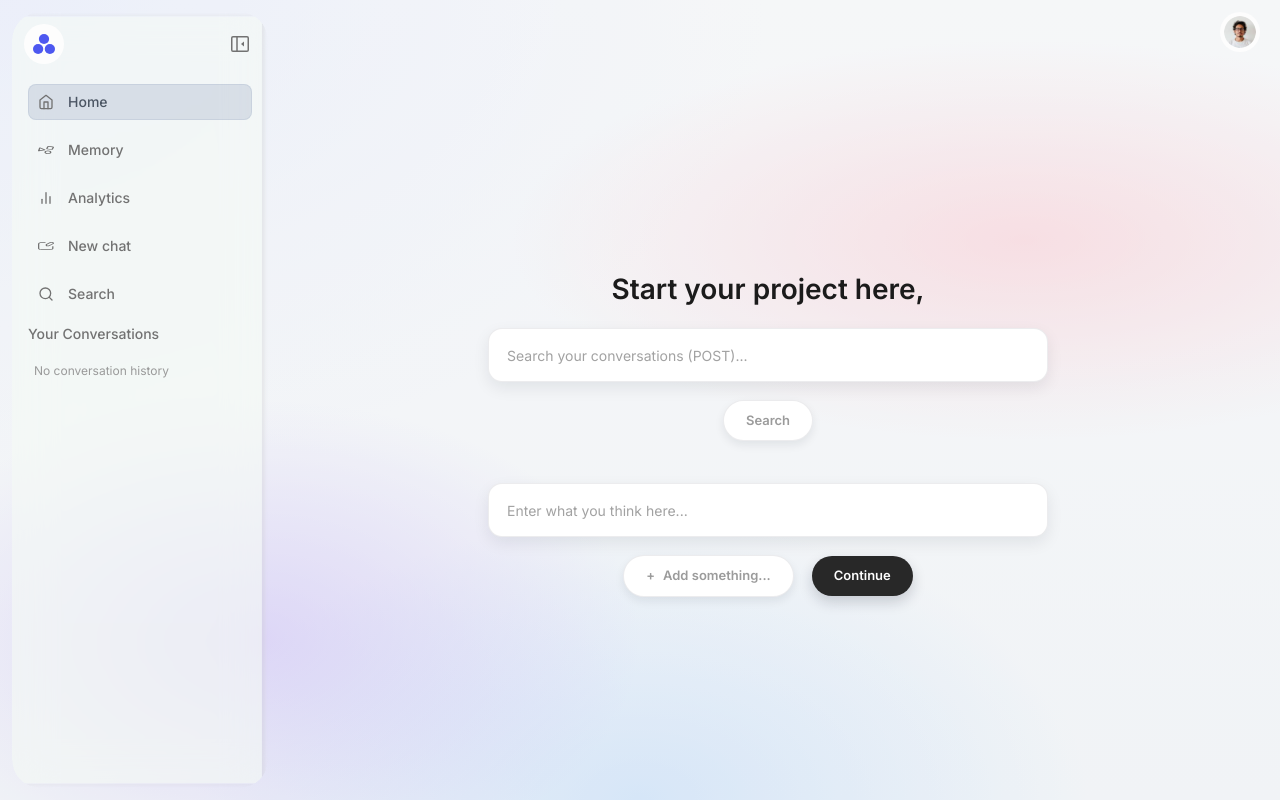
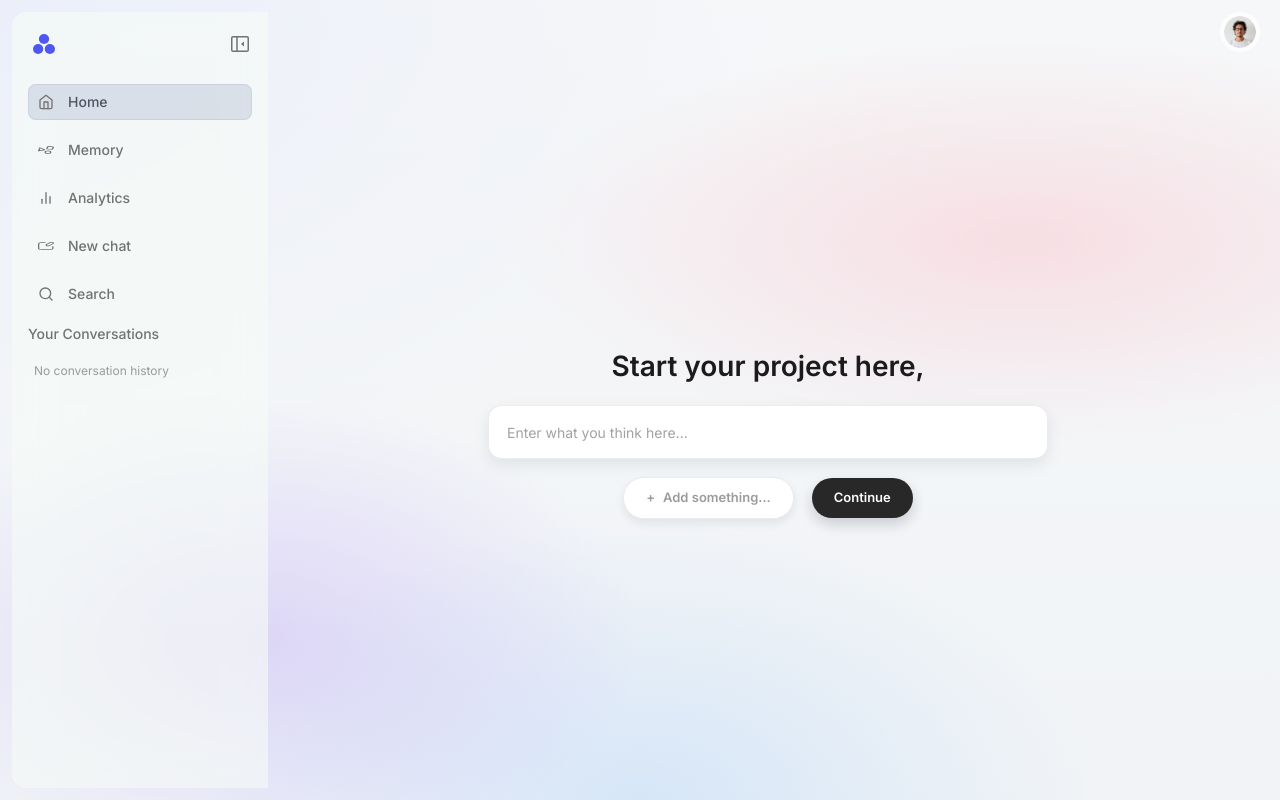
Before and after one commit to Edward-H26/MIRA, a Django app: page /home/ in a window 1280 px wide. Run offline with Django 5.2, Linux system fonts and the light colour scheme.

Commit message:
Home Page Alignment; Navbar corner fix;

```diff
--- a/app/memoria/templates/memoria/home.html
+++ b/app/memoria/templates/memoria/home.html
@@ -3,33 +3,6 @@
 {% block content %}
 <div class="home-start">
   <h1 class="home-start-title">Start your project here,</h1>
-
-  <form method="post" action="{% url 'memoria:home' %}" style="margin-bottom: 24px;">
-    {% csrf_token %}
-    <div class="home-start-input" style="position: relative;">
-      <input type="text" name="search" value="{{ search_query|default:'' }}" placeholder="Search your conversations (POST)..." aria-label="Search conversations" style="width: 100%;">
-      <input type="hidden" name="action" value="search">
-    </div>
-    <div class="home-start-actions">
-      <button type="submit" class="home-pill-button home-pill-ghost">Search</button>
-    </div>
-  </form>
-
-  {% if search_results is not None %}
-  <div style="margin-bottom: 32px; padding: 16px; background: rgba(255,255,255,0.7); border-radius: 12px; border: 1px solid rgba(0,0,0,0.06); backdrop-filter: blur(8px);">
-    <h2 style="font-family: Inter, sans-serif; font-size: 16px; font-weight: 600; color: #333; margin: 0 0 12px 0;">
-      Search Results for "{{ search_query }}"
-    </h2>
-    {% for session in search_results %}
-      <a href="{{ session.get_absolute_url }}" style="display: block; padding: 10px 12px; border-radius: 8px; text-decoration: none; color: #333; font-family: Inter, sans-serif; font-size: 14px; transition: background 0.15s;" onmouseenter="this.style.background='rgba(0,0,0,0.04)'" onmouseleave="this.style.background='transparent'">
-        {{ session.title|default:"Untitled" }}
-        <span style="color: #999; font-size: 12px; margin-left: 8px;">{{ session.updated_at }}</span>
-      </a>
-    {% empty %}
-      <p style="font-family: Inter, sans-serif; font-size: 14px; color: #999; text-align: center; padding: 16px 0; margin: 0;">No conversations match your search.</p>
-    {% endfor %}
-  </div>
-  {% endif %}
 
   <form method="post" action="{% url 'memoria:home' %}">
     {% csrf_token %}
--- a/static/css/base.css
+++ b/static/css/base.css
@@ -37,7 +37,9 @@ textarea {
     --surface-1: #e8e8e8;
     --surface-2: #e0e0e0;
     --surface-2-border: #d0d0d0;
-    --radius: 24px;
+    --radius: 16px;
+    --shell-radius: 14px;
+    --shell-offset: 12px;
     --sidebar-width: 20vw;
     --sidebar-collapsed-width: 56px;
 }
@@ -135,16 +137,42 @@ textarea {
 #sidebar {
     width: var(--sidebar-width);
     min-width: 220px;
-    border-radius: 28px;
-    top: 12px;
-    left: 12px;
-    height: calc(100% - 24px);
+    border-top-left-radius: var(--shell-radius);
+    border-bottom-left-radius: var(--shell-radius);
+    border-top-right-radius: 0;
+    border-bottom-right-radius: 0;
+    top: var(--shell-offset);
+    left: var(--shell-offset);
+    height: calc(100% - (var(--shell-offset) * 2));
     box-shadow: none;
     overflow: hidden;
 }
 
+#sidebar > .relative {
+    border-top-left-radius: var(--shell-radius);
+    border-bottom-left-radius: var(--shell-radius);
+    border-top-right-radius: 0;
+    border-bottom-right-radius: 0;
+    overflow: hidden;
+}
+
+#sidebar .sidebar-header {
+    padding: var(--shell-offset);
+}
+
 #sidebar .frosted-glass {
-    border-radius: 28px;
+    border-top-left-radius: var(--shell-radius);
+    border-bottom-left-radius: var(--shell-radius);
+    border-top-right-radius: 0;
+    border-bottom-right-radius: 0;
+    border-top: none;
+    border-right: none;
+    border-bottom: none;
+    border-left: none;
+}
+
+#sidebar-logo {
+    border-radius: 50%;
 }
 
 #sidebar[data-collapsed="true"] {
@@ -246,13 +274,13 @@ textarea {
         top: 0;
         width: var(--sidebar-width);
         height: 100%;
-        border-radius: 0 28px 28px 0;
+        border-radius: var(--shell-radius) 0 0 var(--shell-radius);
         transform: translateX(-100%);
         box-shadow: none;
         z-index: 100;
     }
     #sidebar .frosted-glass {
-        border-radius: 0 28px 28px 0;
+        border-radius: var(--shell-radius) 0 0 var(--shell-radius);
     }
     #sidebar.sidebar-open,
     #sidebar.sidebar-open[data-collapsed="true"] {
@@ -457,6 +485,8 @@ textarea {
     justify-content: center;
     gap: 18px;
     flex-wrap: wrap;
+    width: min(560px, 86vw);
+    margin: 0 auto;
 }
 .home-pill-button {
     border-radius: 999px;
--- a/static/js/main.js
+++ b/static/js/main.js
@@ -26,6 +26,16 @@ function initSidebar() {
     const conversationActions = document.querySelectorAll(".conversation-actions")
     const navItems = document.querySelectorAll("[data-nav]")
     const sidebarContent = sidebar.querySelector(".sidebar-content")
+    const searchModalPanel = document.getElementById("search-modal-panel")
+
+    function syncSearchModalPosition() {
+        if (!searchModalPanel) return
+        const isDesktop = window.innerWidth >= 1024
+        const isCollapsed = sidebar.dataset.collapsed === "true"
+        searchModalPanel.style.left = (isDesktop && !isCollapsed)
+            ? "calc((20vw + 100vw) / 2)"
+            : "50%"
+    }
 
     function setSidebarExpanded() {
         sidebar.classList.remove("collapsed")
@@ -35,6 +45,7 @@ function initSidebar() {
         conversationActions.forEach(el => el.classList.remove("hidden"))
         if (newChatText) newChatText.classList.remove("hidden")
         if (newChatContainer) newChatContainer.classList.remove("hidden")
+        syncSearchModalPosition()
     }
 
     function setSidebarCollapsed() {
@@ -45,6 +56,7 @@ function initSidebar() {
         conversationActions.forEach(el => el.classList.add("hidden"))
         if (newChatText) newChatText.classList.add("hidden")
         if (newChatContainer) newChatContainer.classList.add("hidden")
+        syncSearchModalPosition()
     }
 
     function toggleSidebarCollapse() {
@@ -59,7 +71,7 @@ function initSidebar() {
             setSidebarExpanded()
         } else {
             sidebar.dataset.collapsed = "true"
-            mainContent.style.left = "80px"
+            mainContent.style.left = "0"
             if (collapseArrow) collapseArrow.classList.add("hidden")
             if (expandArrow) expandArrow.classList.remove("hidden")
             if (collapseBtn) collapseBtn.title = "Expand sidebar"
@@ -240,6 +252,7 @@ function initSidebar() {
             sidebar.classList.remove("sidebar-open")
             if (sidebarOverlay) sidebarOverlay.classList.add("hidden")
         }
+        syncSearchModalPosition()
     })
 
     document.addEventListener("keydown", function(e) {
@@ -259,6 +272,7 @@ function initSidebar() {
     if (window.innerWidth < 1024) {
         mainContent.style.left = "0"
     }
+    syncSearchModalPosition()
 
     window.toggleSidebarCollapse = toggleSidebarCollapse
     window.openSidebar = openSidebar
--- a/templates/base.html
+++ b/templates/base.html
@@ -41,7 +41,7 @@
             <div class="relative z-10 flex flex-col h-full w-full overflow-hidden">
                 <!-- Sidebar Header -->
                 <div class="sidebar-header flex items-center justify-between py-3 px-3">
-                    <a href="{% url 'memoria:home' %}" id="sidebar-logo" class="w-10 h-10 rounded-full bg-bg-surface2 flex items-center justify-center flex-shrink-0 overflow-hidden">
+                    <a href="{% url 'memoria:home' %}" id="sidebar-logo" class="w-10 h-10 rounded-full flex items-center justify-center flex-shrink-0 overflow-hidden">
                         <img src="{% static 'images/logo.svg' %}" alt="Logo" class="h-5 w-auto" />
                     </a>
                     <div class="header-buttons flex items-center gap-1">
@@ -260,7 +260,7 @@
 
     <!-- Search Modal (ChatGPT Ctrl+K pattern) -->
     <div id="search-modal" class="hidden fixed inset-0 z-[100]" style="background: rgba(0,0,0,0.3); backdrop-filter: blur(4px);">
-        <div style="position: absolute; top: 20%; left: 50%; transform: translateX(-50%); width: 90%; max-width: 520px; background: #fff; border-radius: 16px; box-shadow: 0 24px 48px rgba(0,0,0,0.2); overflow: hidden;">
+        <div id="search-modal-panel" style="position: absolute; top: 20%; left: 50%; transform: translateX(-50%); width: 90%; max-width: 520px; background: #fff; border-radius: 16px; box-shadow: 0 24px 48px rgba(0,0,0,0.2); overflow: hidden;">
             <div style="display: flex; align-items: center; padding: 12px 16px; border-bottom: 1px solid #e5e5e5; gap: 10px;">
                 <svg width="18" height="18" viewBox="0 0 24 24" fill="none" stroke="#999" stroke-width="2" stroke-linecap="round" stroke-linejoin="round">
                     <circle cx="11" cy="11" r="8"></circle>
```
Also changed, not shown: static/images/sidebar-bg.svg.
